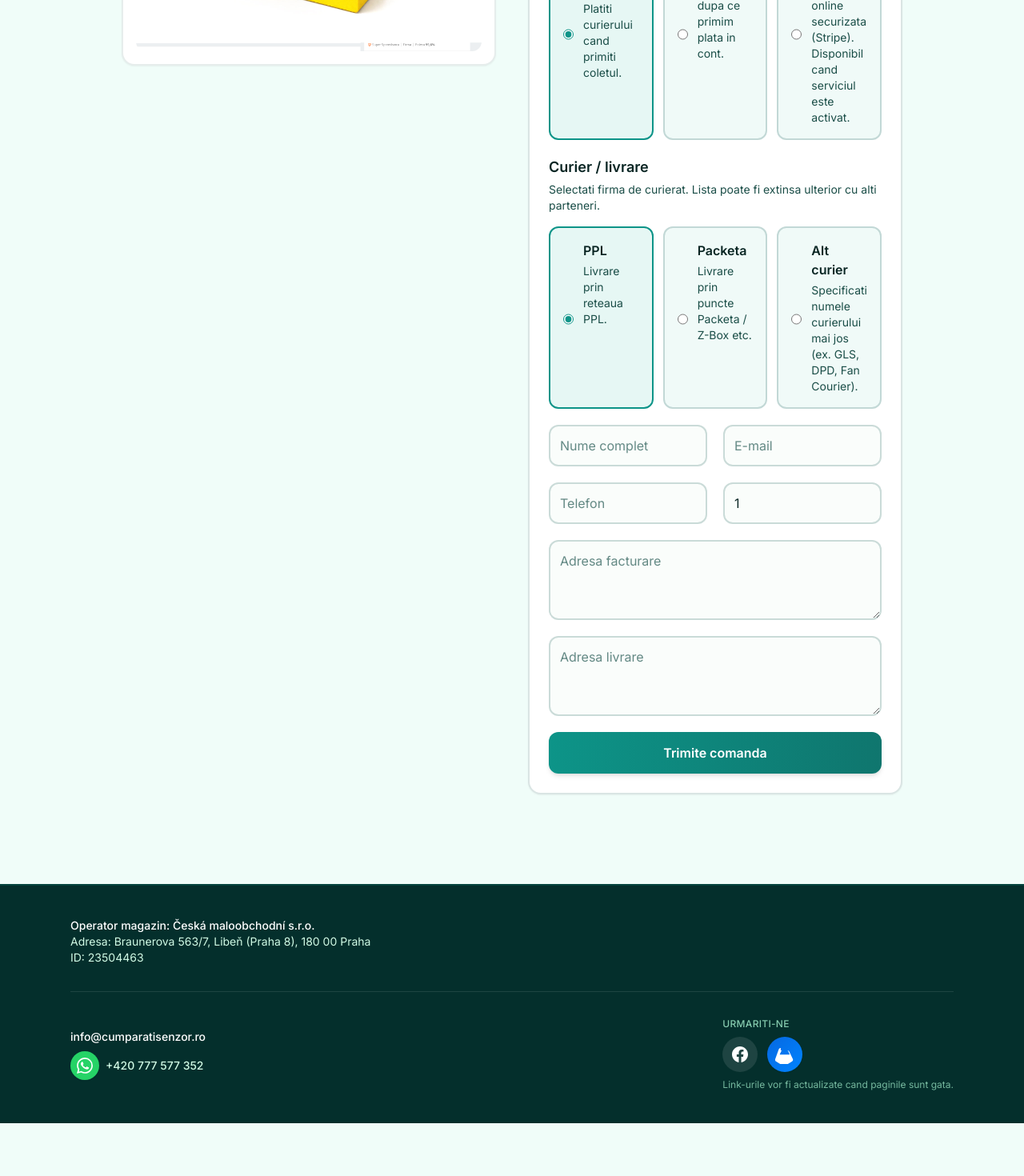
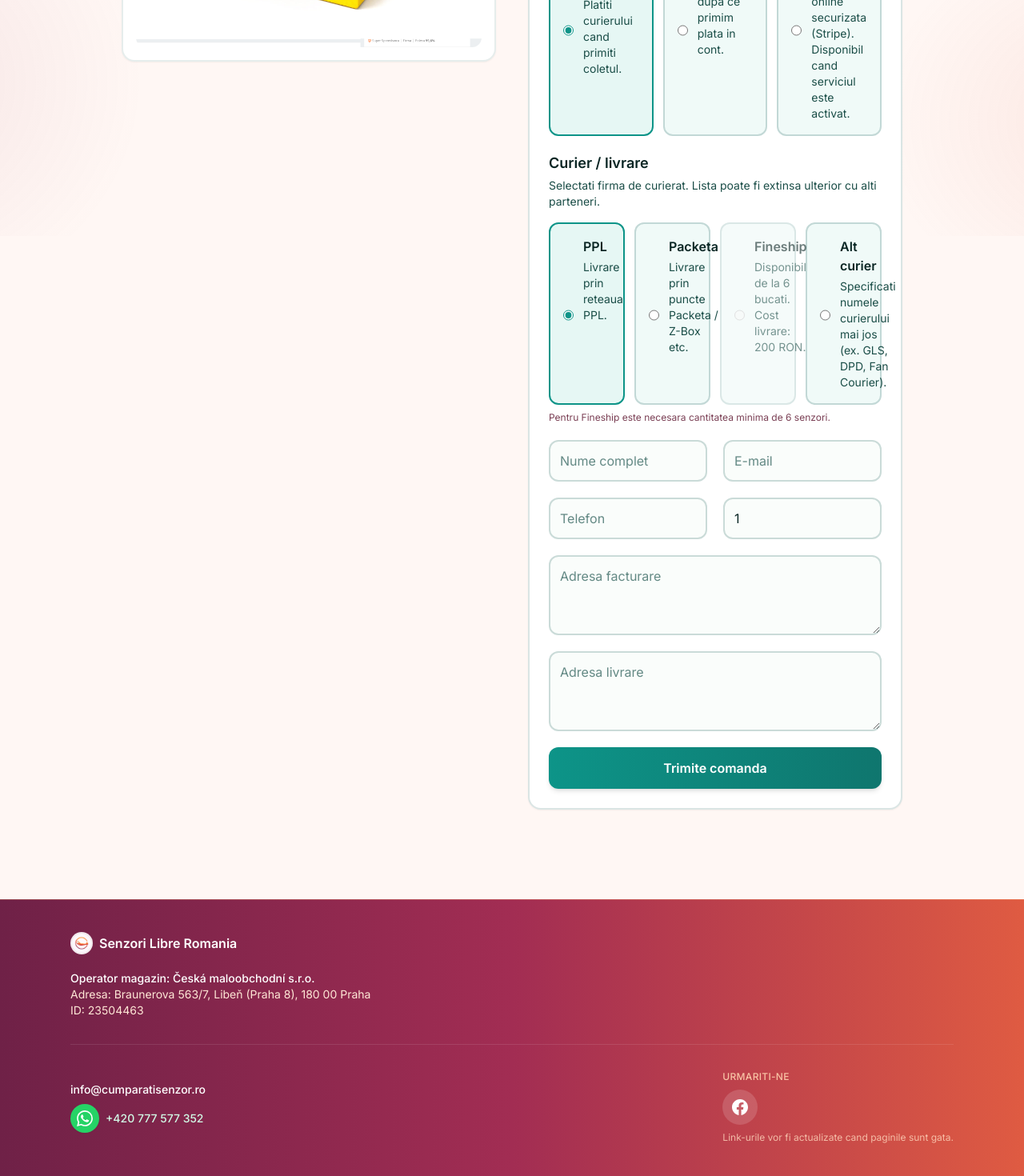
Before and after one commit to easyadverts2-sketch/cumparatisenzor-web, a Next.js app: page /comanda in a window 1280 px wide. Shown: the part 505-1975 px from the top of the page at 80% size. Before the commit the page ends 1909 px from the top, so only its background shows below. Built offline with nearby package versions, Linux system fonts and the light colour scheme; no server answers.

Commit message:
design, přeprava

```diff
--- a/src/app/globals.css
+++ b/src/app/globals.css
@@ -2,9 +2,39 @@
 @tailwind components;
 @tailwind utilities;
 
+:root {
+  --brand-bg: #fff7f4;
+  --brand-text: #3a1d2d;
+  --brand-link: #be3f6f;
+  --brand-link-hover: #9d2f56;
+}
+
 body {
-  @apply bg-[#f0fdf9] text-[#0a2624] antialiased;
+  @apply antialiased;
+  background: var(--brand-bg);
+  color: var(--brand-text);
+  position: relative;
+  min-height: 100vh;
 }
+
+body::before {
+  content: "";
+  position: fixed;
+  inset: 0;
+  pointer-events: none;
+  z-index: -1;
+  background:
+    radial-gradient(40rem 32rem at -8% 18%, rgba(240, 135, 58, 0.12), transparent 65%),
+    radial-gradient(36rem 30rem at 108% 24%, rgba(190, 63, 111, 0.12), transparent 65%),
+    radial-gradient(32rem 28rem at -12% 76%, rgba(166, 68, 95, 0.1), transparent 65%),
+    radial-gradient(30rem 24rem at 110% 82%, rgba(223, 91, 66, 0.1), transparent 65%);
+}
+
 a {
-  @apply text-[#0f766e] underline-offset-2 hover:text-[#115e59];
+  color: var(--brand-link);
+  @apply underline-offset-2;
 }
+
+a:hover {
+  color: var(--brand-link-hover);
+}
--- a/src/app/layout.tsx
+++ b/src/app/layout.tsx
@@ -1,6 +1,7 @@
 import type { Metadata, Viewport } from "next";
 import { Inter } from "next/font/google";
 import "./globals.css";
+import Image from "next/image";
 import Link from "next/link";
 import { GoogleAnalytics } from "@/components/google-analytics";
 import { HeaderContactInline } from "@/components/header-contact-inline";
@@ -52,7 +53,7 @@ export const metadata: Metadata = {
 export const viewport: Viewport = {
   width: "device-width",
   initialScale: 1,
-  themeColor: "#042f2c",
+  themeColor: "#be3f6f",
 };
 
 export default function RootLayout({
@@ -66,28 +67,29 @@ export default function RootLayout({
     <html lang="ro">
       <body className={inter.className}>
         <GoogleAnalytics measurementId={gaId} />
-        <header className="border-b-2 border-[#0d9488]/20 bg-[#042f2c] text-white shadow-md">
-          <div className="mx-auto flex max-w-6xl flex-wrap items-center justify-between gap-4 px-6 py-4">
-            <Link href="/" className="text-lg font-bold tracking-tight text-white no-underline hover:text-[#a7f3d0]">
-              Senzori Libre Romania
+        <header className="border-b border-[#ffb174]/30 bg-gradient-to-r from-[#6f2147] via-[#a22d53] to-[#df5b42] text-white shadow-md">
+          <div className="mx-auto flex max-w-6xl flex-wrap items-center justify-between gap-4 px-6 py-3.5">
+            <Link href="/" className="inline-flex items-center gap-2.5 text-lg font-bold tracking-tight text-white no-underline hover:text-[#ffe2c8]">
+              <Image src="/brand-logo.png" alt="Logo Senzori Libre Romania" width={34} height={34} className="h-[34px] w-[34px] rounded-full bg-white/90 p-0.5" />
+              <span>Senzori Libre Romania</span>
             </Link>
             <nav className="flex flex-1 flex-wrap gap-x-5 gap-y-2 text-sm font-medium lg:justify-center">
-              <Link href="/despre-libre" className="text-white/95 no-underline hover:text-[#a7f3d0]">
+              <Link href="/despre-libre" className="text-white/95 no-underline hover:text-[#ffe2c8]">
                 Despre Libre 2 Plus
               </Link>
-              <Link href="/despre-noi" className="text-white/95 no-underline hover:text-[#a7f3d0]">
+              <Link href="/despre-noi" className="text-white/95 no-underline hover:text-[#ffe2c8]">
                 Despre noi
               </Link>
-              <Link href="/comanda" className="text-white/95 no-underline hover:text-[#a7f3d0]">
+              <Link href="/comanda" className="text-white/95 no-underline hover:text-[#ffe2c8]">
                 Comanda
               </Link>
-              <Link href="/termeni-si-conditii" className="text-white/95 no-underline hover:text-[#a7f3d0]">
+              <Link href="/termeni-si-conditii" className="text-white/95 no-underline hover:text-[#ffe2c8]">
                 Termeni
               </Link>
-              <Link href="/gdpr" className="text-white/95 no-underline hover:text-[#a7f3d0]">
+              <Link href="/gdpr" className="text-white/95 no-underline hover:text-[#ffe2c8]">
                 GDPR
               </Link>
-              <Link href="/admin" className="text-white/95 no-underline hover:text-[#a7f3d0]">
+              <Link href="/admin" className="text-white/95 no-underline hover:text-[#ffe2c8]">
                 Admin
               </Link>
             </nav>
@@ -95,8 +97,12 @@ export default function RootLayout({
           </div>
         </header>
         {children}
-        <footer className="mt-16 border-t-2 border-[#0d9488]/20 bg-[#042f2c] text-white">
-          <div className="mx-auto max-w-6xl px-6 py-10 text-sm text-[#d1fae5]">
+        <footer className="mt-16 border-t border-[#ffb174]/30 bg-gradient-to-r from-[#6f2147] via-[#a22d53] to-[#df5b42] text-white">
+          <div className="mx-auto max-w-6xl px-6 py-10 text-sm text-[#ffe7d6]">
+            <div className="mb-5 inline-flex items-center gap-2 text-base font-semibold text-white">
+              <Image src="/brand-logo.png" alt="Logo Senzori Libre Romania" width={28} height={28} className="h-7 w-7 rounded-full bg-white/90 p-0.5" />
+              <span>Senzori Libre Romania</span>
+            </div>
             <p className="font-medium text-white">Operator magazin: Česká maloobchodní s.r.o.</p>
             <p>Adresa: Braunerova 563/7, Libeň (Praha 8), 180 00 Praha</p>
             <p>ID: 23504463</p>
--- a/src/components/header-contact-inline.tsx
+++ b/src/components/header-contact-inline.tsx
@@ -12,15 +12,15 @@ function WhatsAppGlyph({ className }: { className?: string }) {
 
 export function HeaderContactInline() {
   return (
-    <div className="hidden flex-col items-end gap-1 border-l border-white/20 pl-4 text-xs text-[#d1fae5] lg:flex">
-      <a href={`mailto:${EMAIL}`} className="font-medium hover:text-white">
+    <div className="hidden flex-col items-end gap-1 border-l border-white/25 pl-4 text-xs text-[#ffe7d6] lg:flex">
+      <a href={`mailto:${EMAIL}`} className="font-medium hover:text-[#ffe2c8]">
         {EMAIL}
       </a>
       <a
         href={WA}
         target="_blank"
         rel="noopener noreferrer"
-        className="inline-flex items-center gap-1.5 hover:text-white"
+        className="inline-flex items-center gap-1.5 hover:text-[#ffe2c8]"
       >
         <span className="text-[#25D366]">
           <WhatsAppGlyph className="h-4 w-4" />
--- a/src/components/order-form.tsx
+++ b/src/components/order-form.tsx
@@ -1,7 +1,7 @@
 "use client";
 
 import { useRouter } from "next/navigation";
-import { useState } from "react";
+import { useEffect, useState } from "react";
 import type { PaymentMethod } from "@/lib/types";
 import { SHIPPING_CARRIERS, type ShippingCarrier } from "@/lib/types";
 
@@ -22,7 +22,7 @@ function parsePaymentMethod(raw: string): PaymentMethod {
 
 function parseShippingCarrier(raw: string): ShippingCarrier {
   const u = raw.toUpperCase();
-  if (u === "PPL" || u === "PACKETA" || u === "OTHER") {
+  if (u === "PPL" || u === "PACKETA" || u === "FINESHIP" || u === "OTHER") {
     return u;
   }
   return "PPL";
@@ -33,6 +33,15 @@ export function OrderForm() {
   const [loading, setLoading] = useState(false);
   const [error, setError] = useState("");
   const [carrier, setCarrier] = useState<ShippingCarrier>("PPL");
+  const [quantity, setQuantity] = useState(1);
+
+  const fineshipAllowed = quantity >= 6;
+
+  useEffect(() => {
+    if (!fineshipAllowed && carrier === "FINESHIP") {
+      setCarrier("PPL");
+    }
+  }, [carrier, fineshipAllowed]);
 
   async function onSubmit(formData: FormData) {
     setLoading(true);
@@ -150,11 +159,13 @@ export function OrderForm() {
         <p className="mt-1 text-sm text-[#1a4d47]">
           Selectati firma de curierat. Lista poate fi extinsa ulterior cu alti parteneri.
         </p>
-        <div className="mt-4 grid gap-3 sm:grid-cols-3">
+        <div className="mt-4 grid gap-3 sm:grid-cols-4">
           {SHIPPING_CARRIERS.map((c) => (
             <label
               key={c}
-              className="flex cursor-pointer gap-3 rounded-xl border-2 border-[#0d4f4a]/20 bg-[#f0faf8] p-4 has-[:checked]:border-[#0d9488] has-[:checked]:bg-[#e6f7f4]"
+              className={`flex gap-3 rounded-xl border-2 border-[#0d4f4a]/20 bg-[#f0faf8] p-4 has-[:checked]:border-[#0d9488] has-[:checked]:bg-[#e6f7f4] ${
+                c === "FINESHIP" && !fineshipAllowed ? "cursor-not-allowed opacity-60" : "cursor-pointer"
+              }`}
             >
               <input
                 type="radio"
@@ -162,15 +173,26 @@ export function OrderForm() {
                 value={c}
                 checked={carrier === c}
                 onChange={() => setCarrier(c)}
+                disabled={c === "FINESHIP" && !fineshipAllowed}
                 className="mt-1 accent-[#0d9488]"
               />
               <span>
                 <span className="font-semibold text-[#0a2624]">
-                  {c === "PPL" ? "PPL" : c === "PACKETA" ? "Packeta" : "Alt curier"}
+                  {c === "PPL"
+                    ? "PPL"
+                    : c === "PACKETA"
+                      ? "Packeta"
+                      : c === "FINESHIP"
+                        ? "Fineship"
+                        : "Alt curier"}
                 </span>
                 {c === "OTHER" ? (
                   <span className="mt-1 block text-sm text-[#1a4d47]">
                     Specificati numele curierului mai jos (ex. GLS, DPD, Fan Courier).
+                  </span>
+                ) : c === "FINESHIP" ? (
+                  <span className="mt-1 block text-sm text-[#1a4d47]">
+                    Disponibil de la 6 bucati. Cost livrare: 200 RON.
                   </span>
                 ) : (
                   <span className="mt-1 block text-sm text-[#1a4d47]">
@@ -191,6 +213,11 @@ export function OrderForm() {
         ) : (
           <input type="hidden" name="shippingCarrierOther" value="" />
         )}
+        {!fineshipAllowed ? (
+          <p className="mt-2 text-xs text-[#7a3f54]">
+            Pentru Fineship este necesara cantitatea minima de 6 senzori.
+          </p>
+        ) : null}
       </div>
 
       <input
@@ -216,7 +243,8 @@ export function OrderForm() {
         name="quantity"
         type="number"
         min={1}
-        defaultValue={1}
+        value={quantity}
+        onChange={(e) => setQuantity(Math.max(1, Number(e.target.value) || 1))}
         required
         className="rounded-xl border-2 border-[#0d4f4a]/20 bg-[#fafdfb] p-3 text-[#0a2624]"
       />
--- a/src/components/site-contact-bar.tsx
+++ b/src/components/site-contact-bar.tsx
@@ -24,24 +24,15 @@ function FacebookIcon({ className }: { className?: string }) {
   );
 }
 
-function MetaMarkIcon({ className }: { className?: string }) {
-  return (
-    <svg className={className} viewBox="0 0 24 24" fill="currentColor" aria-hidden xmlns="http://www.w3.org/2000/svg">
-      <path d="M6.915 4.03c-1.073 0-2.059.68-2.519 1.698L.095 17.845c-.495 1.07-.09 2.35.91 2.95l8.5 5.2c.95.58 2.15.58 3.1 0l8.5-5.2c1-.6 1.405-1.88.91-2.95l-4.3-9.117c-.46-1.018-1.446-1.698-2.519-1.698H6.915zm1.85 3.05h6.47c.35 0 .67.2.82.52l2.15 4.55H5.615l2.15-4.55c.15-.32.47-.52.82-.52z" />
-    </svg>
-  );
-}
-
 export function SiteContactBar() {
-  const fb = process.env.NEXT_PUBLIC_SOCIAL_FACEBOOK_URL || "#";
-  const meta = process.env.NEXT_PUBLIC_SOCIAL_META_URL || "#";
+  const fb = "https://www.facebook.com/profile.php?id=61568911460380";
 
   return (
     <div className="mt-8 flex flex-col gap-6 border-t border-white/10 pt-8 md:flex-row md:flex-wrap md:items-center md:justify-between">
       <div className="flex flex-col gap-2 text-sm">
         <a
           href={`mailto:${EMAIL}`}
-          className="font-medium text-white transition hover:text-[#a7f3d0]"
+          className="font-medium text-white transition hover:text-[#ffe2c8]"
         >
           {EMAIL}
         </a>
@@ -49,7 +40,7 @@ export function SiteContactBar() {
           href={`https://wa.me/${PHONE_E164}`}
           target="_blank"
           rel="noopener noreferrer"
-          className="inline-flex items-center gap-2 font-medium text-[#d1fae5] transition hover:text-[#a7f3d0]"
+          className="inline-flex items-center gap-2 font-medium text-[#d1fae5] transition hover:text-[#ffe2c8]"
         >
           <span className="flex h-9 w-9 items-center justify-center rounded-full bg-[#25D366] text-white shadow-sm">
             <WhatsAppIcon className="h-5 w-5" />
@@ -59,7 +50,7 @@ export function SiteContactBar() {
       </div>
 
       <div className="flex flex-col gap-2">
-        <span className="text-xs font-medium uppercase tracking-wide text-[#a7f3d0]/80">
+        <span className="text-xs font-medium uppercase tracking-wide text-[#ffd2af]/90">
           Urmariti-ne
         </span>
         <div className="flex items-center gap-3">
@@ -67,24 +58,14 @@ export function SiteContactBar() {
             href={fb}
             target="_blank"
             rel="noopener noreferrer"
-            className="flex h-11 w-11 items-center justify-center rounded-full bg-white/10 text-white transition hover:bg-white/20"
+            className="flex h-11 w-11 items-center justify-center rounded-full bg-white/15 text-white transition hover:bg-white/30"
             aria-label="Facebook"
             title="Facebook"
           >
             <FacebookIcon className="h-5 w-5" />
           </a>
-          <a
-            href={meta}
-            target="_blank"
-            rel="noopener noreferrer"
-            className="flex h-11 w-11 items-center justify-center rounded-full bg-gradient-to-br from-[#0668E1] to-[#0084FF] text-white shadow-sm transition hover:opacity-90"
-            aria-label="Meta"
-            title="Meta"
-          >
-            <MetaMarkIcon className="h-6 w-6" />
-          </a>
         </div>
-        <p className="max-w-xs text-xs text-[#a7f3d0]/70">
+        <p className="max-w-xs text-xs text-[#ffd8be]/80">
           Link-urile vor fi actualizate cand paginile sunt gata.
         </p>
       </div>
--- a/src/lib/store.ts
+++ b/src/lib/store.ts
@@ -21,7 +21,10 @@ function toOrder(row: Row): Order {
       : 0;
   const carrierRaw = row.shipping_carrier != null ? String(row.shipping_carrier) : "PPL";
   const shippingCarrier = (
-    carrierRaw === "PPL" || carrierRaw === "PACKETA" || carrierRaw === "OTHER"
+    carrierRaw === "PPL" ||
+    carrierRaw === "PACKETA" ||
+    carrierRaw === "FINESHIP" ||
+    carrierRaw === "OTHER"
       ? carrierRaw
       : "PPL"
   ) as ShippingCarrier;
@@ -57,6 +60,7 @@ export function formatPaymentMethodLabel(pm: Order["paymentMethod"]): string {
 export function formatShippingLine(order: Pick<Order, "shippingCarrier" | "shippingCarrierOther">): string {
   if (order.shippingCarrier === "PPL") return "PPL";
   if (order.shippingCarrier === "PACKETA") return "Packeta";
+  if (order.shippingCarrier === "FINESHIP") return "Fineship";
   const o = order.shippingCarrierOther?.trim();
   return o ? `Alt curier: ${o}` : "Alt curier";
 }
@@ -217,7 +221,14 @@ export async function createOrder(input: {
     const inventory = await getSettingNumber(sql, "inventory", defaults.inventory);
     const price = await getSettingNumber(sql, "price", defaults.price);
     const shipping = await getSettingNumber(sql, "shipping", defaults.shipping);
-    const shippingPrice = input.quantity >= 4 ? 0 : shipping;
+    if (input.shippingCarrier === "FINESHIP" && input.quantity < 6) {
+      return {
+        ok: false,
+        message: "Fineship este disponibil doar pentru comenzi de minimum 6 senzori.",
+      };
+    }
+    const shippingPrice =
+      input.shippingCarrier === "FINESHIP" ? 200 : input.quantity >= 4 ? 0 : shipping;
     const totalPrice = input.quantity * price + shippingPrice;
 
     const carrierOther =
--- a/src/lib/types.ts
+++ b/src/lib/types.ts
@@ -10,7 +10,7 @@ export const ORDER_STATUSES = [
 
 export type OrderStatus = (typeof ORDER_STATUSES)[number];
 
-export const SHIPPING_CARRIERS = ["PPL", "PACKETA", "OTHER"] as const;
+export const SHIPPING_CARRIERS = ["PPL", "PACKETA", "FINESHIP", "OTHER"] as const;
 export type ShippingCarrier = (typeof SHIPPING_CARRIERS)[number];
 
 export type PaymentMethod = "COD" | "BANK_TRANSFER" | "CARD_STRIPE";
```
Also changed, not shown: src/app/page.tsx (+17 -10 lines), public/brand-logo.png (added), src/app/icon.png (added).
